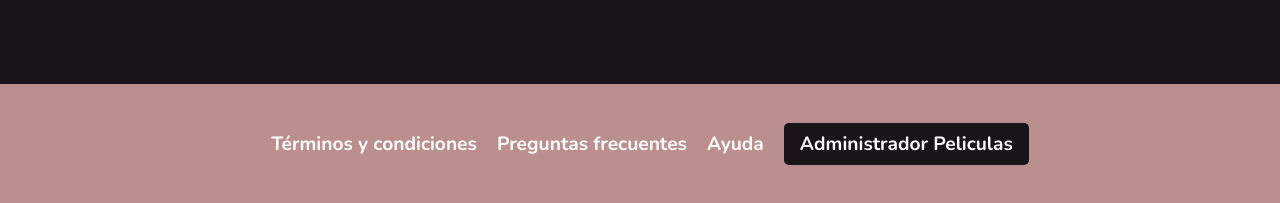
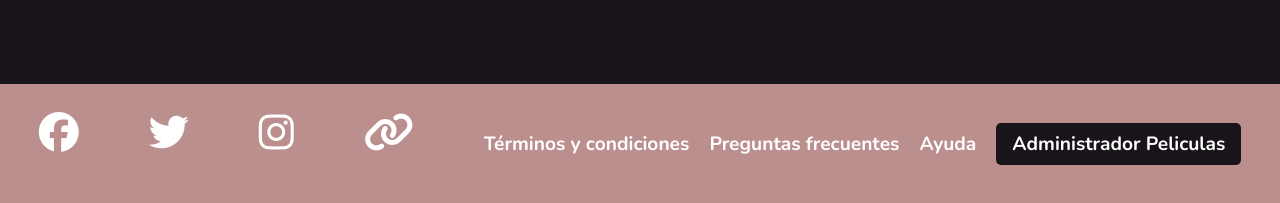
Before and after one commit to ceagabe/ProyectoFinalPHP, a plain HTML site: page pages/detalle.html in a window 1280 px wide. Shown: the part 1159-1362 px from the top of the page. Drawn offline with nearby package versions, Linux system fonts and the light colour scheme.

Commit message:
septima actualizacion

```diff
--- a/css/estilos.css
+++ b/css/estilos.css
@@ -57,7 +57,7 @@ body {
 /*ESTILOS HEADER PARA ESCRITORIO*/
 .header {
      background-color: #9f3647 ;
-     /* background-color: rosybrown; */
+     background-color: rosybrown;
     color: #ffffff;
     height: 10vh;
     position: sticky;
@@ -961,3 +961,23 @@ hr {
     align-items: end;
     margin-left:80% ;
 }
+
+.redes {
+    margin-bottom: 20px;
+
+    ul {
+        list-style: none;
+        display: flex;
+        column-gap: 20px;
+
+        li {
+            a {
+                text-decoration: none;
+                color: #ffffff;
+                font-size: 2.5rem;
+                margin-right: 50px;
+            }
+        }
+
+    }
+}
--- a/pages/detalle.html
+++ b/pages/detalle.html
@@ -25,7 +25,7 @@
                 <span>CAC-Movies</span>
             </a>
             <ul class="listaNav">
-                <li class="listaItem"><a class="linkNav" href="../tendencias">Tendencias</a></li>
+                <li class="listaItem"><a class="linkNav" href="./audiolibros.html">Audio Libros</a></li>
                 <li class="listaItem"><a class="linkNav" href="./registrarse.html">Registrarse</a></li>
                 <li class="listaItem"><a class="linkNav iniciarSesion" href="./iniciosesion.html">Iniciar Sesión</a>
                 </li>
@@ -123,6 +123,20 @@
 
     </main>
     <footer class="footer">
+
+        <div class="redes">
+            <ul>
+                <li><a href="https://www.facebook.com/supermariomovie" target="_blank"><i class="fab fa-facebook"
+                            aria-hidden="true"></i></a></li>
+                <li><a href="https://twitter.com/supermariomovie" target="_blank"><i class="fab fa-twitter"
+                            aria-hidden="true"></i></a></li>
+                <li><a href="https://instagram.com/supermariomovie/"><i class="fab fa-instagram" target="_blank"
+                            aria-hidden="true"></i></a></li>
+                <li><a href="https://www.thesupermariobros.movie/"><i class="fas fa-link" target="_blank"
+                            aria-hidden="true"></i></a></li>
+            </ul>
+        </div>
+
         <nav class="navegacion">
             <ul class="listaNav">
                 <li class="listaItem"><a class="linkNav" href="">Términos y condiciones</a></li>
@@ -134,6 +148,7 @@
         <a href="#main" class="flechaArriba">
             <img src="../assets/img/flecha-hacia-arriba.png" alt="ir arriba flecha">
         </a>
+
     </footer>
     <script src="https://unpkg.com/aos@next/dist/aos.js"></script>
     <script>
```
Also changed, not shown: index.html (+26 -6 lines), pages/audiolibros.html (renamed from pages/tendecias.html, +3 -3 lines), pages/detalle1.html (+1 -1 lines), pages/detalle2.html (+1 -1 lines), pages/detalle3.html (+1 -1 lines), pages/detalle4.html (+1 -1 lines).
